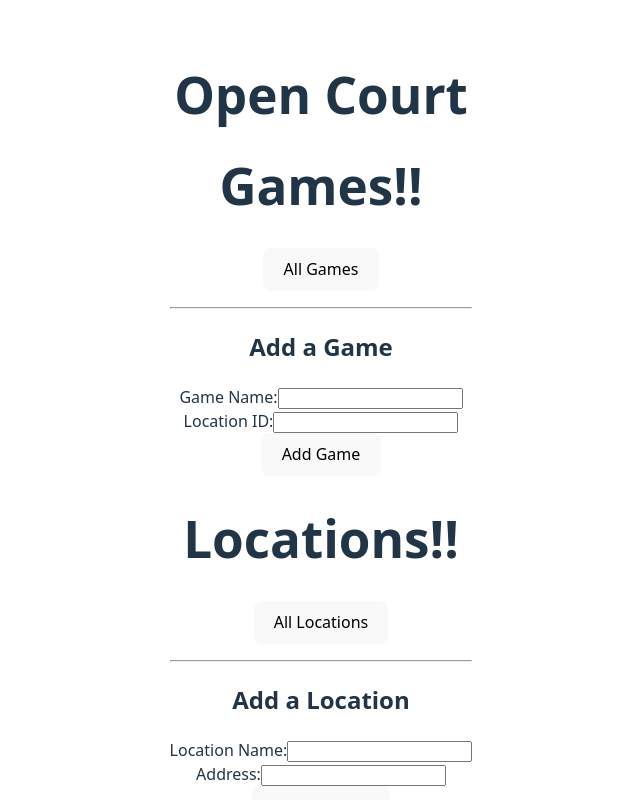
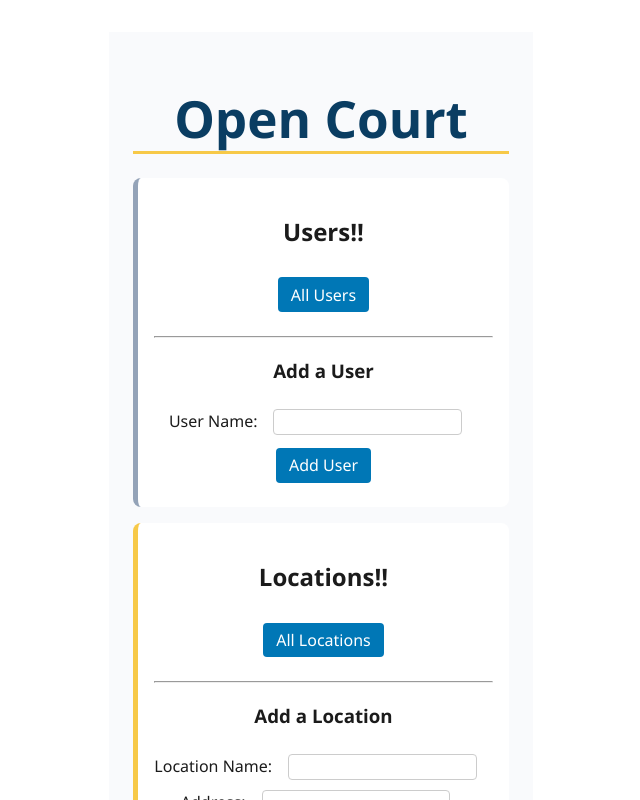
Before and after one commit to tgillysuit/OpenCourt, a React (Vite) app in the folder src/frontend/opencourt/: page / in a window 1280 px wide. Shown: the top 800 px of the page, without its empty margins (319-959 px from the left). Built offline with nearby package versions, Linux system fonts and the light colour scheme.

Commit message:
Added simple temporary styling as a placeholder for future css framework implementation

```diff
--- a/src/frontend/opencourt/src/App.jsx
+++ b/src/frontend/opencourt/src/App.jsx
@@ -1,4 +1,5 @@
-import './App.css'
+// import './App.css'
+import './Temp.css'
 import Games from './components/Games'
 import Locations from './components/Locations'
 import Users from './components/Users'
@@ -10,9 +11,21 @@ function App() {
   return (
     <>
       <h1>Open Court</h1>
-      <Games />
-      <Locations />
-      <Users />
+
+      <section className="users-section">
+        <Users />
+      </section>
+
+      <section className="locations-section">
+        <Locations />
+      </section>
+
+      <section className="games-section">
+        <Games />
+      </section>
+
+
+
     </>
   )
 }
--- /dev/null
+++ b/src/frontend/opencourt/src/Temp.css
@@ -0,0 +1,57 @@
+#root {
+  max-width: 900px;
+  margin: 2rem auto;
+  padding: 1.5rem;
+  text-align: center;
+  font-family: "Segoe UI", sans-serif;
+  background: #f9fafc;
+  color: #1b1b1b;
+}
+
+h1 {
+  color: #0a3d62;
+  border-bottom: 3px solid #f7c948;
+  padding-bottom: 0.25rem;
+  margin-bottom: 1.5rem;
+}
+
+section {
+  background: #fff;
+  border-left: 5px solid #0077b6;
+  border-radius: 8px;
+  padding: 1rem;
+  margin-bottom: 1rem;
+}
+
+.games-section { border-left-color: #0077b6; }
+.locations-section { border-left-color: #f7c948; }
+.users-section { border-left-color: #94a3b8; }
+
+button {
+  background: #0077b6;
+  color: #fff;
+  border: none;
+  border-radius: 4px;
+  padding: 0.4rem 0.8rem;
+  margin: 0.5rem;
+  cursor: pointer;
+}
+
+button:hover { background: #0096c7; }
+
+input {
+  padding: 0.3rem;
+  margin: 0.3rem 1rem;
+  border: 1px solid #ccc;
+  border-radius: 4px;
+}
+
+ul {
+  list-style: none;
+  padding: 0;
+}
+
+li {
+  border-bottom: 1px solid #eee;
+  padding: 0.3rem 0;
+}
--- a/src/frontend/opencourt/src/components/Games.jsx
+++ b/src/frontend/opencourt/src/components/Games.jsx
@@ -47,7 +47,7 @@ function Games(){
 
     return(
         <>
-            <h1>Games!!</h1>
+            <h2>Games!!</h2>
             <button onClick={onGamesClick}>All Games</button>
             <ul>
                 {games.map((game) => (
@@ -56,7 +56,7 @@ function Games(){
             </ul>
             <hr></hr>
 
-            <h2>Add a Game</h2>
+            <h3>Add a Game</h3>
             <form onSubmit={handleSubmit}>
                 <div>
                 <label>Game Name:</label>
--- a/src/frontend/opencourt/src/components/Locations.jsx
+++ b/src/frontend/opencourt/src/components/Locations.jsx
@@ -47,7 +47,7 @@ function Locations(){
 
       return(
           <>
-              <h1>Locations!!</h1>
+              <h2>Locations!!</h2>
               <button onClick={onLocationsClick}>All Locations</button>
               {console.log(locations)}
               <ul>
@@ -57,7 +57,7 @@ function Locations(){
               </ul>
               <hr></hr>
 
-              <h2>Add a Location</h2>
+              <h3>Add a Location</h3>
               <form onSubmit={handleSubmit}>
                   <div>
                   <label>Location Name:</label>
--- a/src/frontend/opencourt/src/components/Users.jsx
+++ b/src/frontend/opencourt/src/components/Users.jsx
@@ -45,7 +45,7 @@ function Users(){
 
     return(
         <>
-            <h1>Users!!</h1>
+            <h2>Users!!</h2>
             <button onClick={onUsersClick}>All Users</button>
             <ul>
                 {users.map((user) => (
@@ -54,7 +54,7 @@ function Users(){
             </ul>
             <hr></hr>
 
-            <h2>Add a User</h2>
+            <h3>Add a User</h3>
             <form onSubmit={handleSubmit}>
                 <div>
                 <label>User Name:</label>
```
